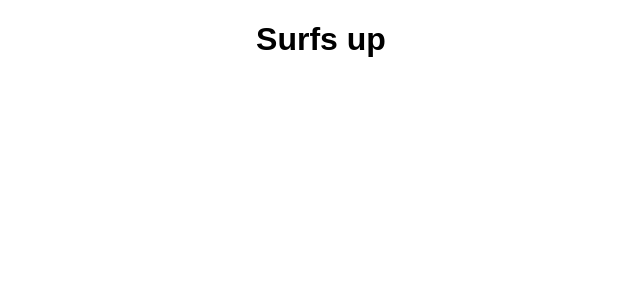
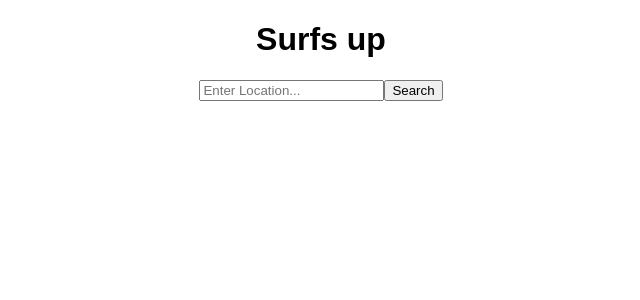
Before and after one commit to sylv1ah/Surfs-Up, a React (Create React App) app: page / in a window 1280 px wide. Shown: the top 300 px of the page, without its empty margins (319-959 px from the left). Built offline with nearby package versions, Linux system fonts and the light colour scheme.

Commit message:
added initial search form and search button

```diff
--- a/package.json
+++ b/package.json
@@ -4,6 +4,7 @@
   "private": true,
   "dependencies": {
     "react": "^16.5.2",
+    "react-bootstrap": "^0.32.4",
     "react-dom": "^16.5.2",
     "react-scripts": "1.1.5"
   },
--- a/src/App.js
+++ b/src/App.js
@@ -1,4 +1,5 @@
 import React, { Component } from 'react';
+import { FormGroup, FormControl, Button } from 'react-bootstrap';
 
 import './App.css';
 
@@ -7,6 +8,14 @@ class App extends Component {
     return (
       <div className="App">
         <h1>Surfs up</h1>
+        <FormGroup>
+          <FormControl
+            type="text"
+            placeholder="Enter Location..."/>
+          <FormControl.Feedback />
+          <Button>Search</Button>
+        </FormGroup>
+
       </div>
     );
   }
```
Also changed, not shown: 1 other file (tests, documents, lock files or other folders).
